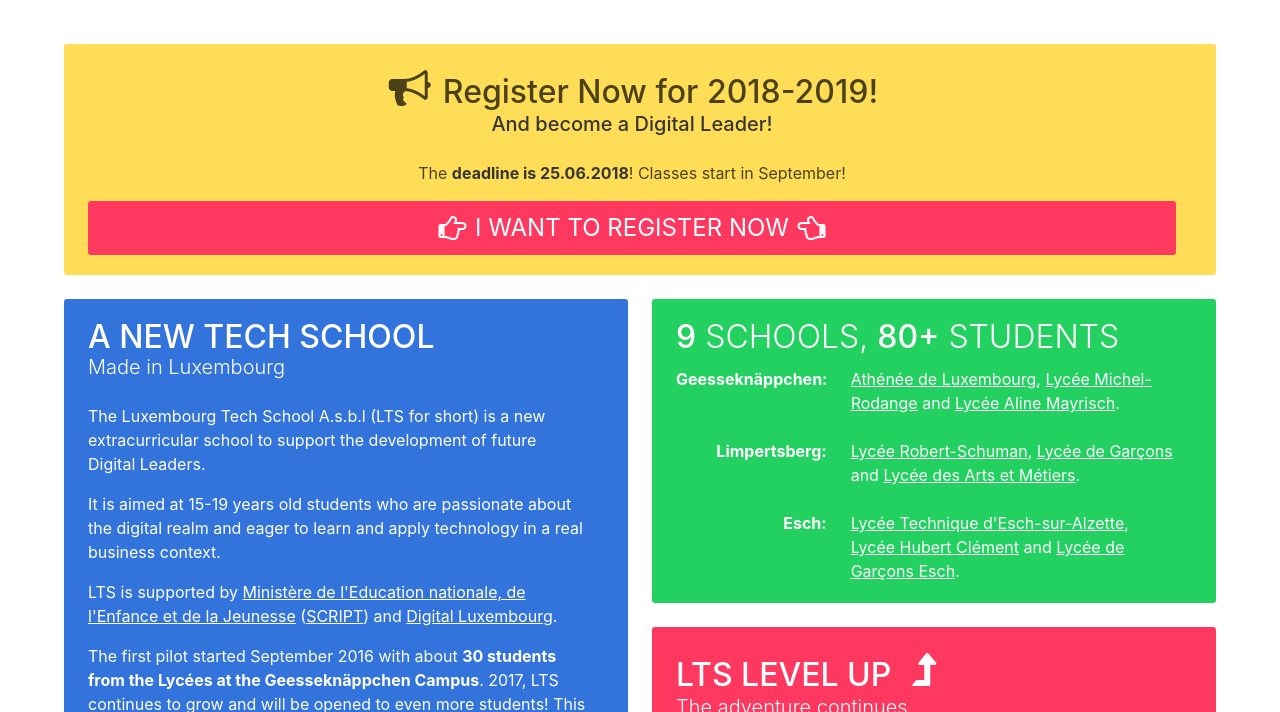
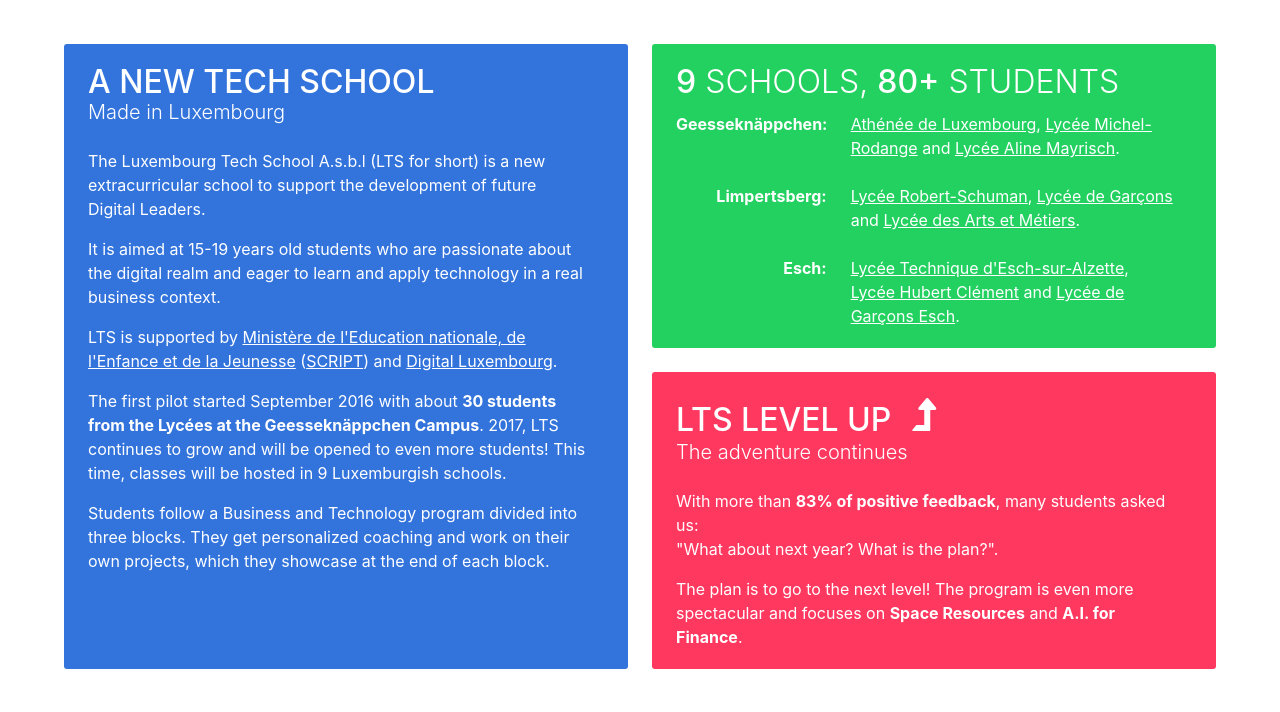
Before and after one commit to LuxembourgTechSchool/luxembourgtechschool.github.io, a Jekyll site: the page built from index.html, in a window 1280 px wide and 900 px high, scrolled down 768 px, cut to the strip 188-900 px from the top of the window. Built offline with Jekyll 4.4.1, drawn with Linux system fonts in a browser that asks for light colours; comment, search, counter and statistics services are not loaded.

Commit message:
Remove registration block

```diff
--- a/index.html
+++ b/index.html
@@ -37,15 +37,15 @@ layout: default
 
 <section id="techschool" class="section">
   <div class="container">
-    <div class="tile is-ancestor">
+    <!--<div class="tile is-ancestor">
       <div class="tile is-parent is-12">
         <article class="tile is-child notification is-warning has-text-centered">
-            <p class="title"><span class="icon is-large"><i class="fa fa-bullhorn"></i></span> <strong>Register Now for 2018-2019!</strong></p>
+            <p class="title"><span class="icon is-large"><i class="fa fa-bullhorn"></i></span> <strong>Register Now for ...!</strong></p>
             <p class="subtitle"><strong>And become a Digital Leader!</strong></p>
             <div class="content">
-              <p>The <strong>deadline is 25.06.2018</strong>! Classes start in September!</p>
+              <p>The <strong>deadline is ...</strong>! Classes start in September!</p>
 
-              <a class="button is-large is-danger register-button" target="_blank" href="https://goo.gl/forms/uN7qZ1bYcgPZfd9G2">
+              <a class="button is-large is-danger register-button" target="_blank" href="">
                   <span class="icon is-medium">
                     <i class="fa fa-hand-o-right"></i>
                   </span>
@@ -57,7 +57,8 @@ layout: default
             </div>
         </article>
       </div>
-    </div>
+    </div>-->
+
     <div class="tile is-ancestor">
 
       <div class="tile is-parent is-6">
```
